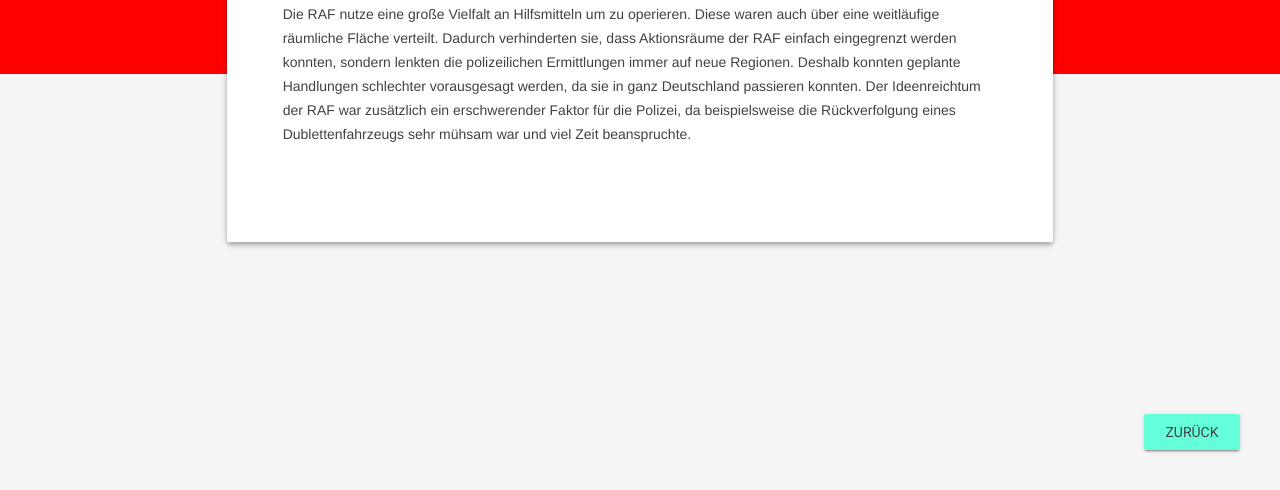
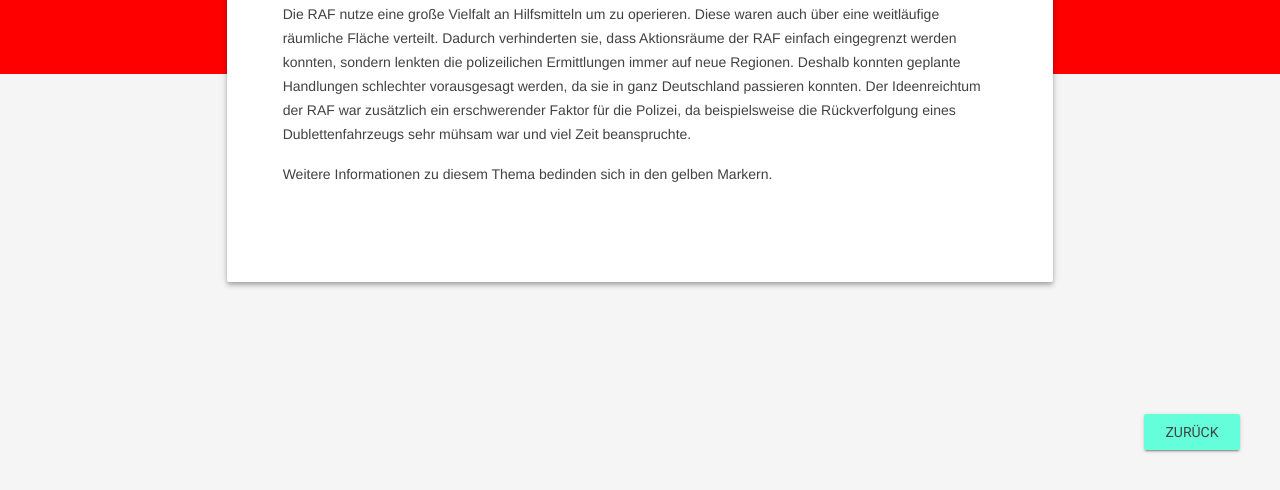
Before and after one commit to nutstownwarrior/rafkarte, a plain HTML site: page Sonstige/Organisation und Struktur/structure.html in a window 1280 px wide. Shown: the part 310-800 px from the top of the page. Drawn offline with nearby package versions, Linux system fonts and the light colour scheme.

Commit message:
Anderungen 3

```diff
--- a/Sonstige/Organisation und Struktur/structure.html
+++ b/Sonstige/Organisation und Struktur/structure.html
@@ -38,6 +38,9 @@
               <p>
                 Die RAF nutze eine große Vielfalt an Hilfsmitteln um zu operieren. Diese waren auch über eine weitläufige räumliche Fläche verteilt. Dadurch verhinderten sie, dass Aktionsräume der RAF einfach eingegrenzt werden konnten, sondern lenkten die polizeilichen Ermittlungen immer auf neue Regionen. Deshalb konnten geplante Handlungen schlechter vorausgesagt werden, da sie in ganz Deutschland passieren konnten. Der Ideenreichtum der RAF war zusätzlich ein erschwerender Faktor für die Polizei, da beispielsweise die Rückverfolgung eines Dublettenfahrzeugs sehr mühsam war und viel Zeit beanspruchte.
               </p>
+              <p>
+                  Weitere Informationen zu diesem Thema bedinden sich in den gelben Markern.
+              </p>
           </div>
         </div>
       </main>
```
Also changed, not shown: Sonstige/Entstehung der RAF/origin.html (+2 -0 lines).
